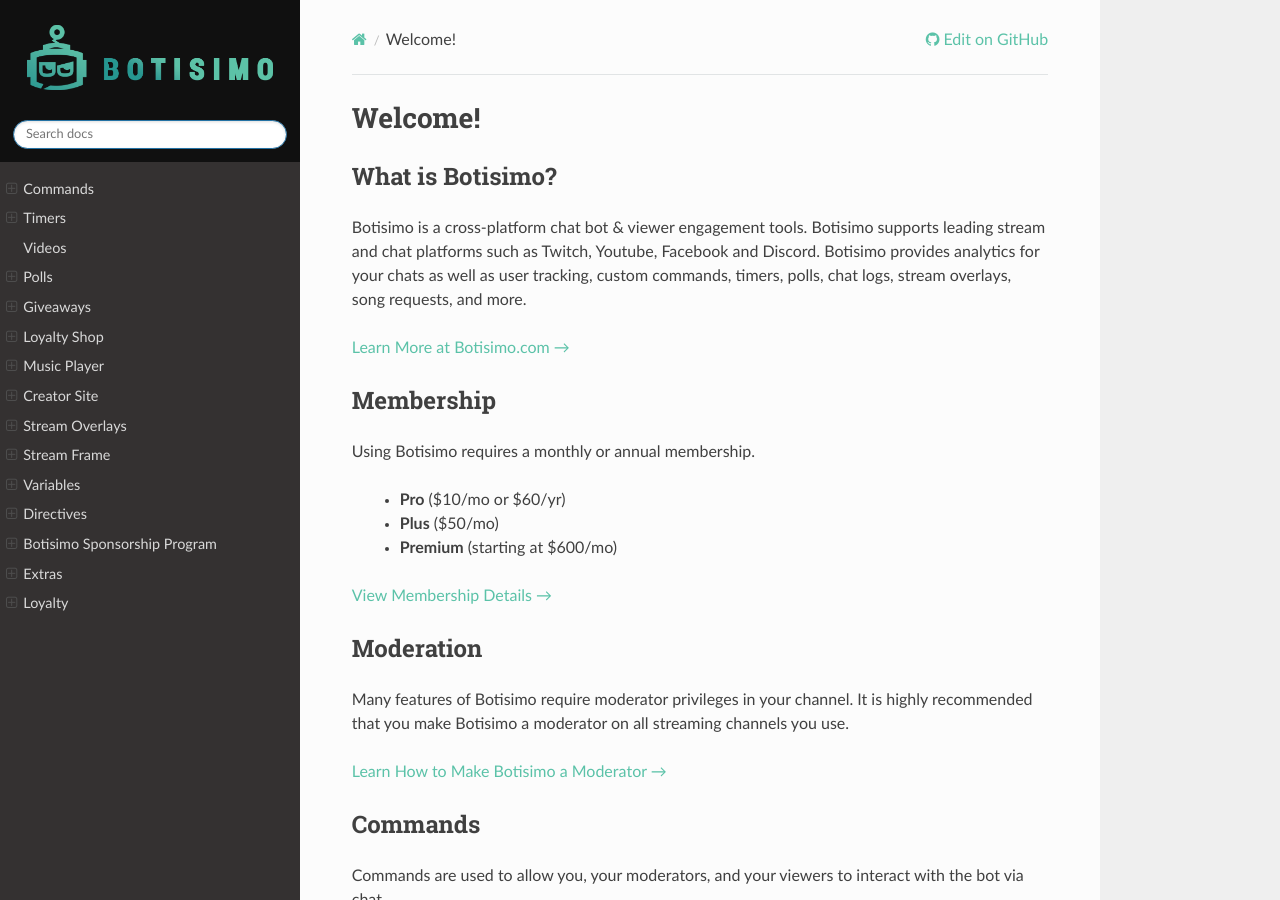
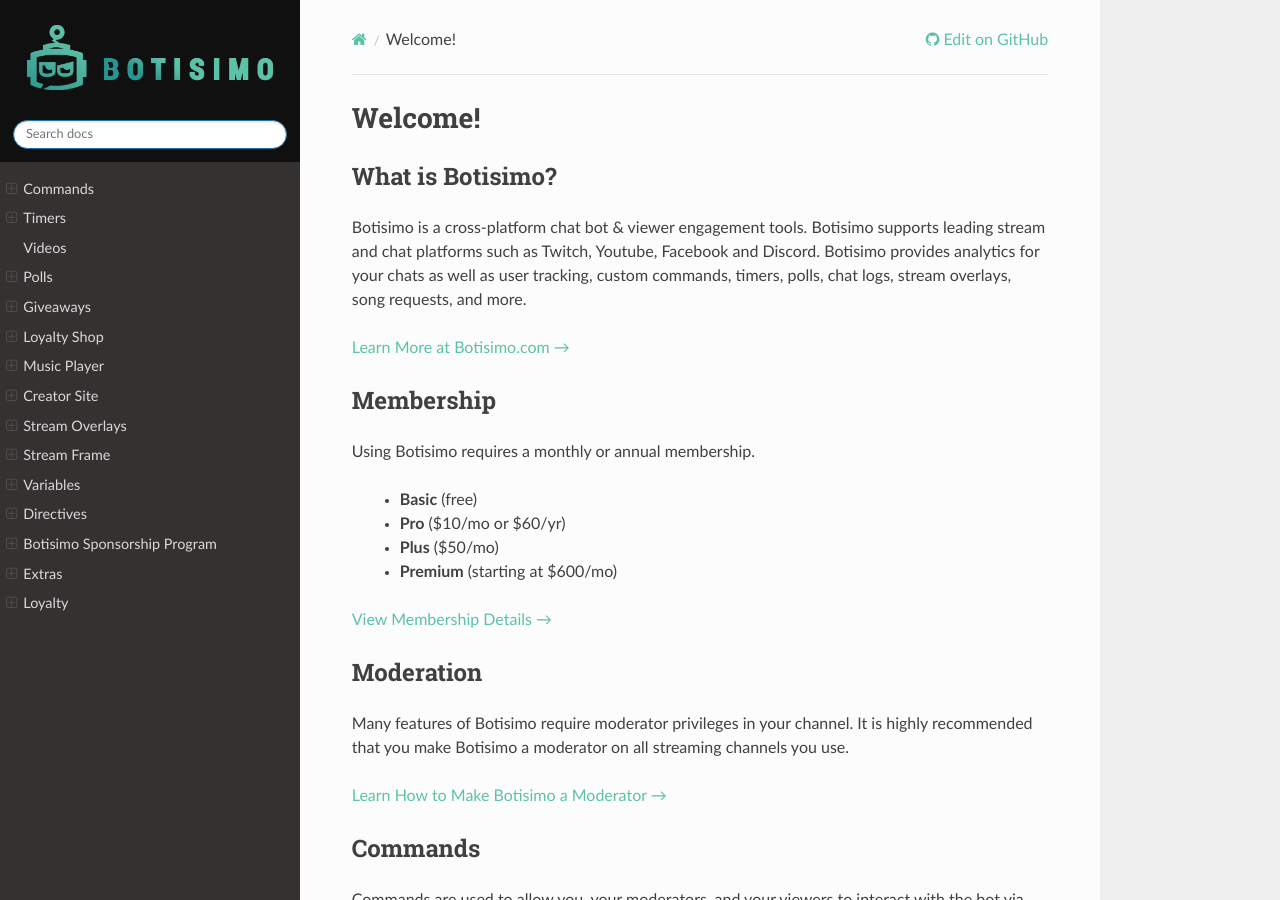
Before and after one commit to botisimo/botisimo-documentation, a Sphinx documentation site: the page built from docs/index.rst, in a window 1280 px wide and 900 px high. Built offline with Sphinx 7.4.7 and the Read the Docs theme 2.0.0, drawn with Linux system fonts in a browser that asks for light colours; a script that is not in the unit is left out.

```diff
--- a/docs/index.rst
+++ b/docs/index.rst
@@ -13,11 +13,12 @@ Membership
 
 Using Botisimo requires a monthly or annual membership.
 
+    - **Basic** (free)
     - **Pro** ($10/mo or $60/yr)
     - **Plus** ($50/mo)
     - **Premium** (starting at $600/mo)
 
-`View Membership Details → <https://botisimo.com/pricing>`_
+`View Membership Details → <https://botisimo.com>`_
 
 Moderation
 ^^^^^^^^^^
```
